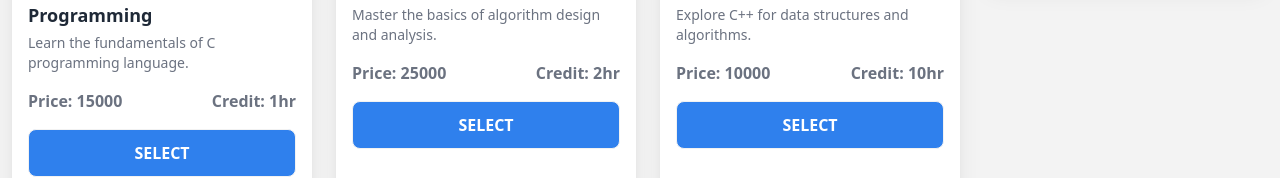
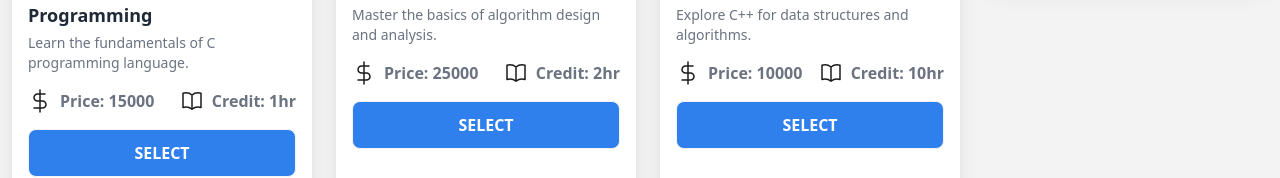
Before and after one commit to ShakeefAhmedRakin/CourseRegistration, a React (Vite) app: page / in a window 1280 px wide. Shown: the part 364-542 px from the top of the page. Built offline with nearby package versions, Linux system fonts and the light colour scheme.

Commit message:
Added the icons on the cards.

```diff
--- a/src/CourseCard.jsx
+++ b/src/CourseCard.jsx
@@ -9,8 +9,49 @@
         <p className=" text-sm text-gray-500 ">{details}</p>
       </div>
       <div className="flex justify-between">
-        <h2 className="font-semibold text-gray-500">Price: {price}</h2>
-        <h2 className="font-semibold text-gray-500">Credit: {credit}hr</h2>
+        <div className="flex gap-x-2">
+          <svg
+            xmlns="http://www.w3.org/2000/svg"
+            width="24"
+            height="24"
+            viewBox="0 0 24 24"
+            fill="none"
+          >
+            <path
+              d="M12 1V23"
+              stroke="#1C1B1B"
+              stroke-width="1.5"
+              stroke-linecap="round"
+              stroke-linejoin="round"
+            />
+            <path
+              d="M17 5H9.5C8.57174 5 7.6815 5.36875 7.02513 6.02513C6.36875 6.6815 6 7.57174 6 8.5C6 9.42826 6.36875 10.3185 7.02513 10.9749C7.6815 11.6313 8.57174 12 9.5 12H14.5C15.4283 12 16.3185 12.3687 16.9749 13.0251C17.6313 13.6815 18 14.5717 18 15.5C18 16.4283 17.6313 17.3185 16.9749 17.9749C16.3185 18.6313 15.4283 19 14.5 19H6"
+              stroke="#1C1B1B"
+              stroke-width="1.5"
+              stroke-linecap="round"
+              stroke-linejoin="round"
+            />
+          </svg>
+          <h2 className="font-semibold text-gray-500">Price: {price}</h2>
+        </div>
+        <div className="flex gap-x-2">
+          <svg
+            xmlns="http://www.w3.org/2000/svg"
+            width="24"
+            height="24"
+            viewBox="0 0 24 24"
+            fill="none"
+          >
+            <path
+              d="M12 6.042C10.3516 4.56336 8.2144 3.74694 6 3.75C4.948 3.75 3.938 3.93 3 4.262V18.512C3.96362 18.172 4.97816 17.9989 6 18C8.305 18 10.408 18.867 12 20.292M12 6.042C13.6483 4.56328 15.7856 3.74685 18 3.75C19.052 3.75 20.062 3.93 21 4.262V18.512C20.0364 18.172 19.0218 17.9989 18 18C15.7856 17.9969 13.6484 18.8134 12 20.292M12 6.042V20.292"
+              stroke="#1C1B1B"
+              stroke-width="1.5"
+              stroke-linecap="round"
+              stroke-linejoin="round"
+            />
+          </svg>
+          <h2 className="font-semibold text-gray-500">Credit: {credit}hr</h2>
+        </div>
       </div>
       <button
         onClick={() => cardClickHandler(course)}
```
